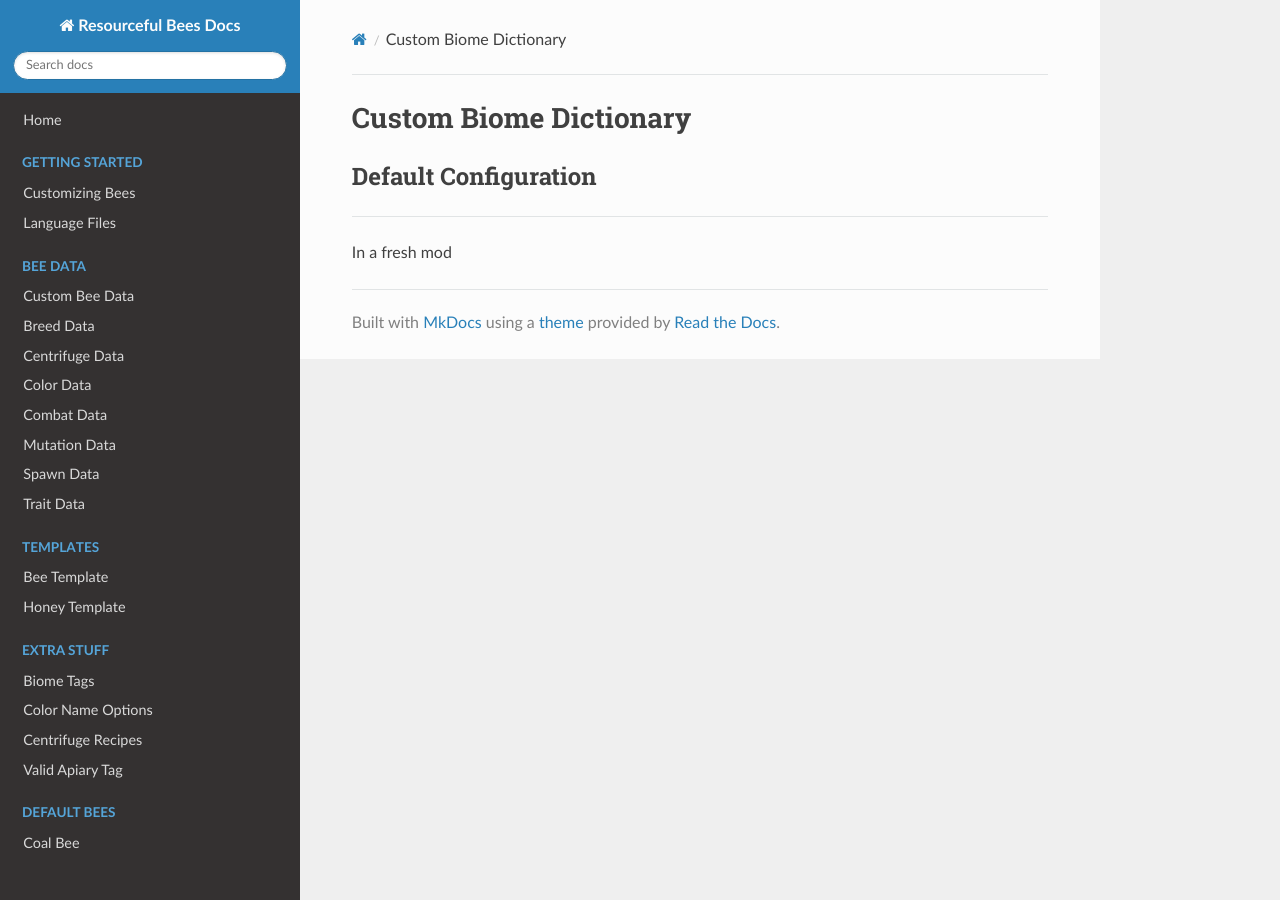
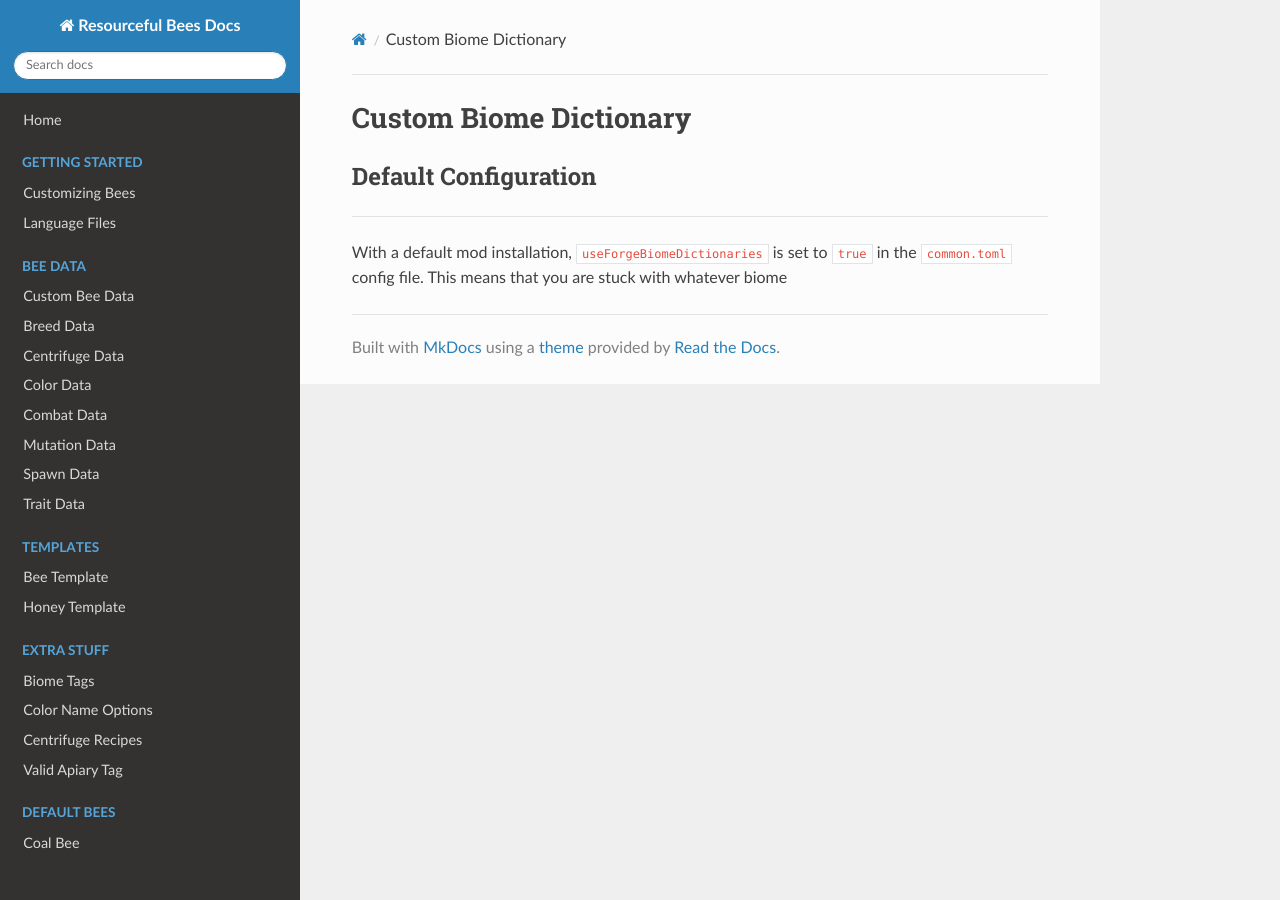
Before and after one commit to Team-Resourceful/ResourcefulBeesDocs, an MkDocs documentation site: the page built from docs/extra_stuff/custom_biome_dictionary.md, in a window 1280 px wide. Built offline with MkDocs 1.6.1, drawn with Linux system fonts in a browser that asks for light colours; nearby versions of some CDN libraries.

Commit message:
docs/extra_stuff/custom_biome_dictionary.md updated from https://stackedit.io/

```diff
--- a/docs/extra_stuff/custom_biome_dictionary.md
+++ b/docs/extra_stuff/custom_biome_dictionary.md
@@ -3,7 +3,7 @@
 ## **Default Configuration**
 ***
 
-In a fresh mod
+With a default mod installation, `useForgeBiomeDictionaries` is set to `true` in the `common.toml` config file. This means that you are stuck with whatever biome
 <!--stackedit_data:
-eyJoaXN0b3J5IjpbMTc1OTMwNDMxMV19
+eyJoaXN0b3J5IjpbLTE5Mzg1NjYzNTNdfQ==
 -->
```
